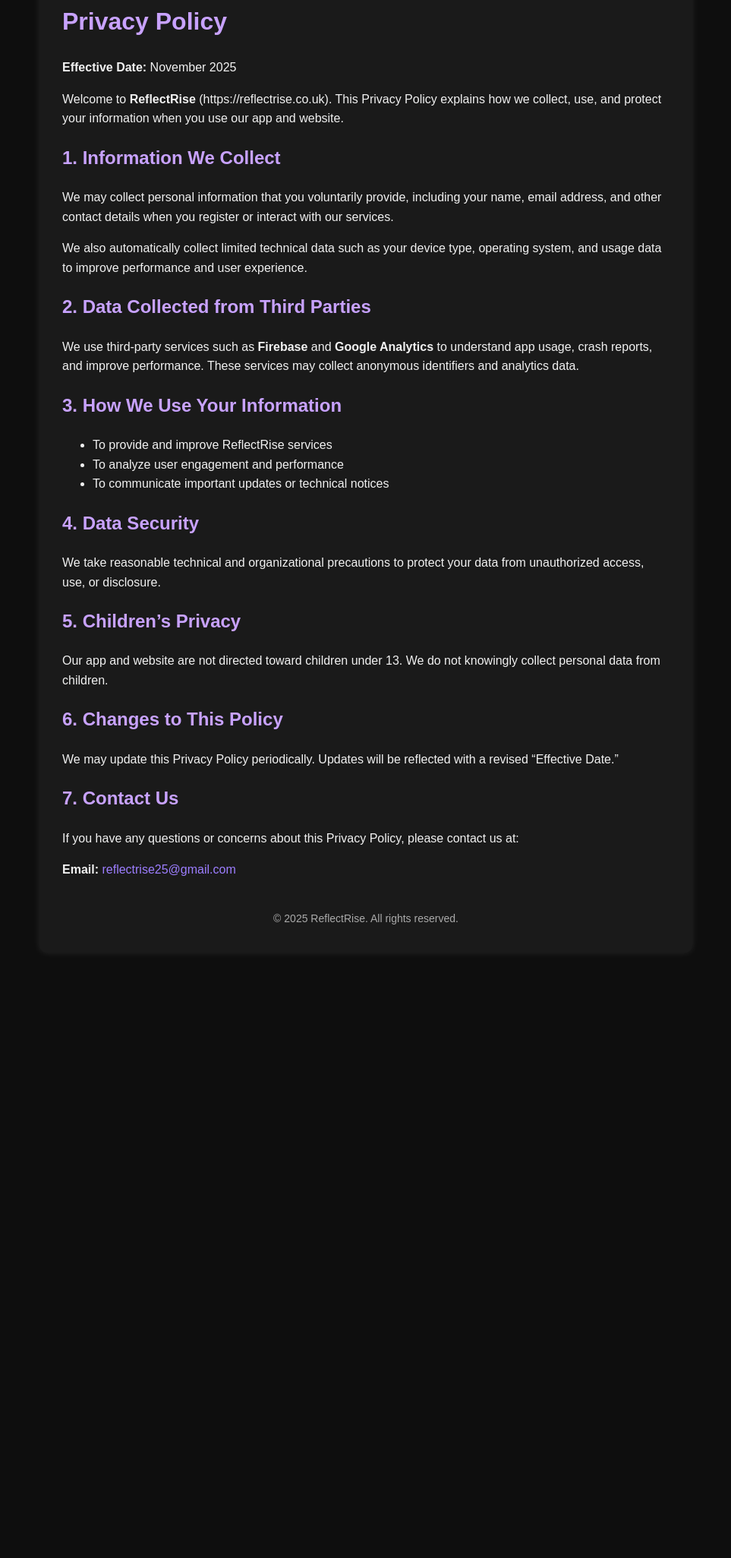
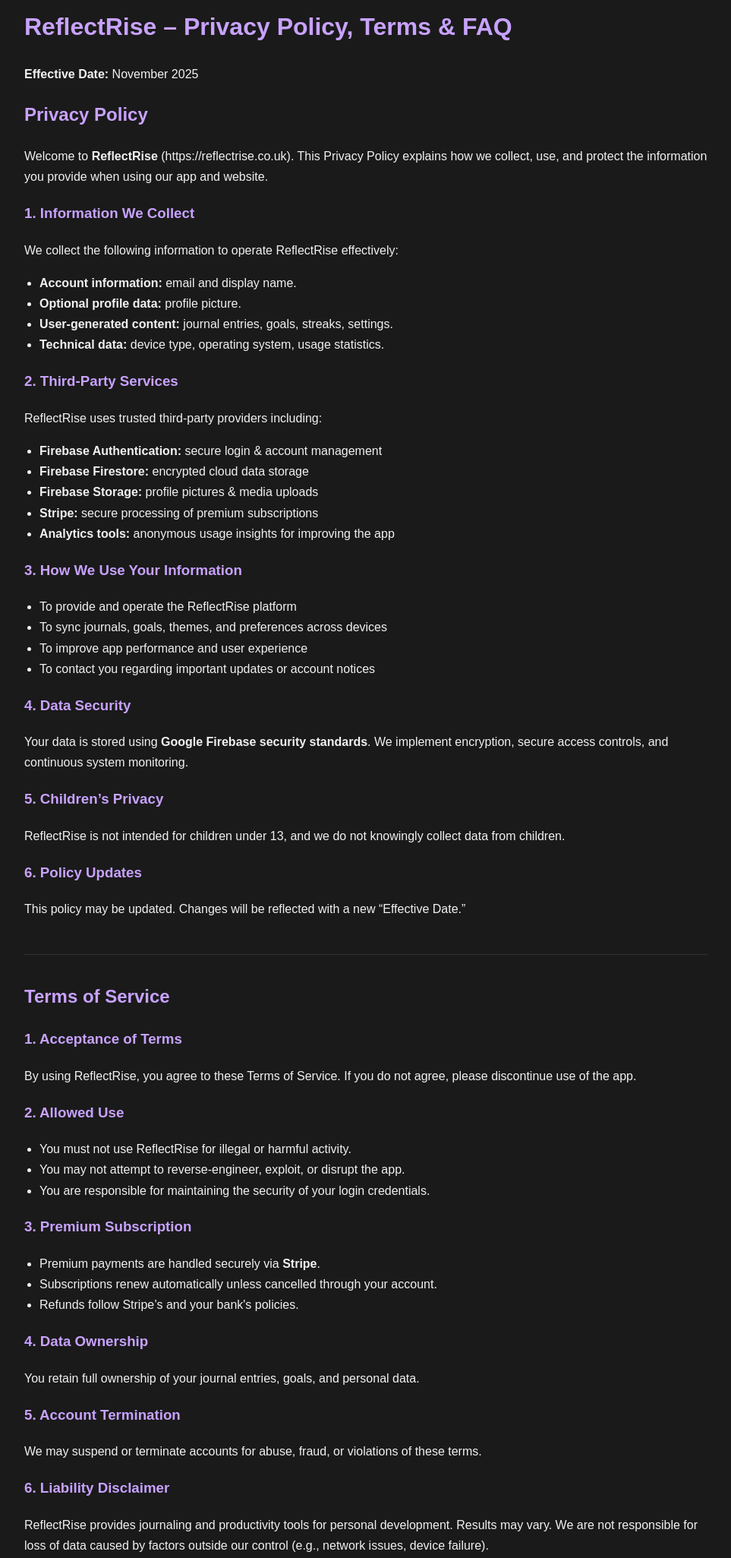
Before and after one commit to reflectrise/reflectrise-privacy-policy, a plain HTML site: page index.html in a window 1280 px wide. Shown: the part 78-2129 px from the top of the page at 76% size, without its empty margins (158-1121 px from the left). Before the commit the page ends 1372 px from the top, so only its background shows below. Drawn offline with Linux system fonts and the light colour scheme.

Commit message:
Update index.html

```diff
--- a/index.html
+++ b/index.html
@@ -1,82 +1,182 @@
-
 <!DOCTYPE html>
 <html lang="en">
 <head>
   <meta charset="UTF-8">
   <meta name="viewport" content="width=device-width, initial-scale=1.0">
-  <title>Privacy Policy | ReflectRise</title>
+  <title>ReflectRise – Policies & FAQ</title>
+
   <style>
     body {
       font-family: Arial, sans-serif;
       background-color: #0e0e0e;
       color: #f1f1f1;
-      line-height: 1.6;
+      line-height: 1.7;
       margin: 40px;
     }
-    h1, h2 {
+
+    h1, h2, h3 {
       color: #c8a2ff;
     }
+
     a {
       color: #9d7eff;
       text-decoration: none;
     }
+
     a:hover {
       text-decoration: underline;
     }
+
     .container {
-      max-width: 800px;
+      max-width: 900px;
       margin: auto;
       background: #1a1a1a;
-      padding: 20px 30px;
-      border-radius: 10px;
-      box-shadow: 0 0 10px rgba(255, 255, 255, 0.1);
+      padding: 25px 35px;
+      border-radius: 12px;
+      box-shadow: 0 0 10px rgba(255, 255, 255, 0.08);
     }
+
+    .section {
+      margin-bottom: 45px;
+    }
+
+    ul {
+      padding-left: 20px;
+    }
+
     footer {
       margin-top: 40px;
       font-size: 14px;
       text-align: center;
       color: #aaa;
     }
+
+    hr {
+      border: 0;
+      height: 1px;
+      background: #333;
+      margin: 35px 0;
+    }
   </style>
 </head>
+
 <body>
   <div class="container">
-    <h1>Privacy Policy</h1>
+
+    <h1>ReflectRise – Privacy Policy, Terms & FAQ</h1>
     <p><strong>Effective Date:</strong> November 2025</p>
 
-    <p>Welcome to <strong>ReflectRise</strong> (https://reflectrise.co.uk). This Privacy Policy explains how we collect, use, and protect your information when you use our app and website.</p>
+    <!-- PRIVACY POLICY -->
+    <div class="section">
+      <h2>Privacy Policy</h2>
 
-    <h2>1. Information We Collect</h2>
-    <p>We may collect personal information that you voluntarily provide, including your name, email address, and other contact details when you register or interact with our services.</p>
+      <p>Welcome to <strong>ReflectRise</strong> (https://reflectrise.co.uk). This Privacy Policy explains how we collect, use, and protect the information you provide when using our app and website.</p>
 
-    <p>We also automatically collect limited technical data such as your device type, operating system, and usage data to improve performance and user experience.</p>
+      <h3>1. Information We Collect</h3>
+      <p>We collect the following information to operate ReflectRise effectively:</p>
+      <ul>
+        <li><strong>Account information:</strong> email and display name.</li>
+        <li><strong>Optional profile data:</strong> profile picture.</li>
+        <li><strong>User-generated content:</strong> journal entries, goals, streaks, settings.</li>
+        <li><strong>Technical data:</strong> device type, operating system, usage statistics.</li>
+      </ul>
 
-    <h2>2. Data Collected from Third Parties</h2>
-    <p>We use third-party services such as <strong>Firebase</strong> and <strong>Google Analytics</strong> to understand app usage, crash reports, and improve performance. These services may collect anonymous identifiers and analytics data.</p>
+      <h3>2. Third-Party Services</h3>
+      <p>ReflectRise uses trusted third-party providers including:</p>
+      <ul>
+        <li><strong>Firebase Authentication:</strong> secure login & account management</li>
+        <li><strong>Firebase Firestore:</strong> encrypted cloud data storage</li>
+        <li><strong>Firebase Storage:</strong> profile pictures & media uploads</li>
+        <li><strong>Stripe:</strong> secure processing of premium subscriptions</li>
+        <li><strong>Analytics tools:</strong> anonymous usage insights for improving the app</li>
+      </ul>
 
-    <h2>3. How We Use Your Information</h2>
-    <ul>
-      <li>To provide and improve ReflectRise services</li>
-      <li>To analyze user engagement and performance</li>
-      <li>To communicate important updates or technical notices</li>
-    </ul>
+      <h3>3. How We Use Your Information</h3>
+      <ul>
+        <li>To provide and operate the ReflectRise platform</li>
+        <li>To sync journals, goals, themes, and preferences across devices</li>
+        <li>To improve app performance and user experience</li>
+        <li>To contact you regarding important updates or account notices</li>
+      </ul>
 
-    <h2>4. Data Security</h2>
-    <p>We take reasonable technical and organizational precautions to protect your data from unauthorized access, use, or disclosure.</p>
+      <h3>4. Data Security</h3>
+      <p>Your data is stored using <strong>Google Firebase security standards</strong>. We implement encryption, secure access controls, and continuous system monitoring.</p>
 
-    <h2>5. Children’s Privacy</h2>
-    <p>Our app and website are not directed toward children under 13. We do not knowingly collect personal data from children.</p>
+      <h3>5. Children’s Privacy</h3>
+      <p>ReflectRise is not intended for children under 13, and we do not knowingly collect data from children.</p>
 
-    <h2>6. Changes to This Policy</h2>
-    <p>We may update this Privacy Policy periodically. Updates will be reflected with a revised “Effective Date.”</p>
+      <h3>6. Policy Updates</h3>
+      <p>This policy may be updated. Changes will be reflected with a new “Effective Date.”</p>
+    </div>
 
-    <h2>7. Contact Us</h2>
-    <p>If you have any questions or concerns about this Privacy Policy, please contact us at:</p>
-    <p><strong>Email:</strong> <a href="mailto:reflectrise25@gmail.com">reflectrise25@gmail.com</a></p>
+    <hr>
+
+    <!-- TERMS OF SERVICE -->
+    <div class="section">
+      <h2>Terms of Service</h2>
+
+      <h3>1. Acceptance of Terms</h3>
+      <p>By using ReflectRise, you agree to these Terms of Service. If you do not agree, please discontinue use of the app.</p>
+
+      <h3>2. Allowed Use</h3>
+      <ul>
+        <li>You must not use ReflectRise for illegal or harmful activity.</li>
+        <li>You may not attempt to reverse-engineer, exploit, or disrupt the app.</li>
+        <li>You are responsible for maintaining the security of your login credentials.</li>
+      </ul>
+
+      <h3>3. Premium Subscription</h3>
+      <ul>
+        <li>Premium payments are handled securely via <strong>Stripe</strong>.</li>
+        <li>Subscriptions renew automatically unless cancelled through your account.</li>
+        <li>Refunds follow Stripe’s and your bank's policies.</li>
+      </ul>
+
+      <h3>4. Data Ownership</h3>
+      <p>You retain full ownership of your journal entries, goals, and personal data.</p>
+
+      <h3>5. Account Termination</h3>
+      <p>We may suspend or terminate accounts for abuse, fraud, or violations of these terms.</p>
+
+      <h3>6. Liability Disclaimer</h3>
+      <p>ReflectRise provides journaling and productivity tools for personal development. Results may vary. We are not responsible for loss of data caused by factors outside our control (e.g., network issues, device failure).</p>
+    </div>
+
+    <hr>
+
+    <!-- FAQ -->
+    <div class="section">
+      <h2>Frequently Asked Questions (FAQ)</h2>
+
+      <h3>1. Is my data private?</h3>
+      <p>Yes, all journals, goals, and personal details are stored securely in Firebase and visible only to you.</p>
+
+      <h3>2. Can I use ReflectRise for free?</h3>
+      <p>Yes. Free users get journals, goals, themes, progress tracking, and much more.</p>
+
+      <h3>3. What does Premium unlock?</h3>
+      <p>Premium currently includes themes, advanced analytics, and additional upcoming features.</p>
+
+      <h3>4. How do I cancel my subscription?</h3>
+      <p>You can manage or cancel subscriptions anytime via the <strong>Manage Subscription</strong> page in the app.</p>
+
+      <h3>5. How do I report a bug?</h3>
+      <p>You can email support directly (see below).</p>
+    </div>
+
+    <hr>
+
+    <!-- SUPPORT -->
+    <div class="section">
+      <h2>Support</h2>
+      <p>If you need assistance, have feedback, or want to report an issue, reach out anytime:</p>
+      <p><strong>Email:</strong> <a href="mailto:reflectrise25@gmail.com">reflectrise25@gmail.com</a></p>
+    </div>
 
     <footer>
       <p>© 2025 ReflectRise. All rights reserved.</p>
     </footer>
+
   </div>
 </body>
 </html>
```
